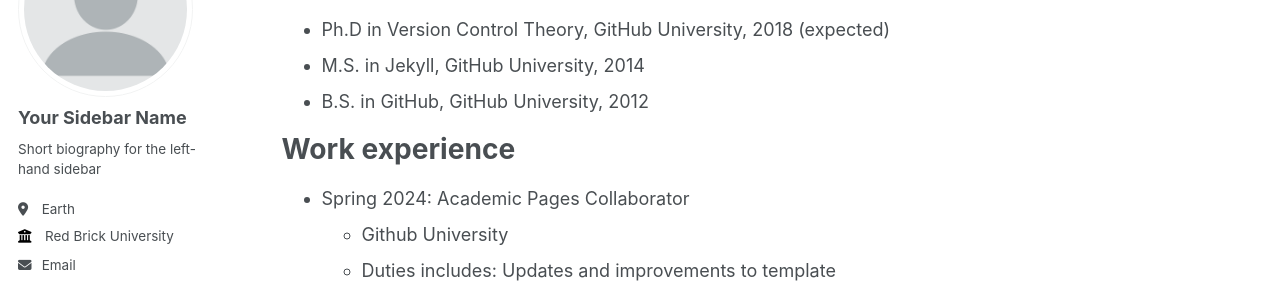
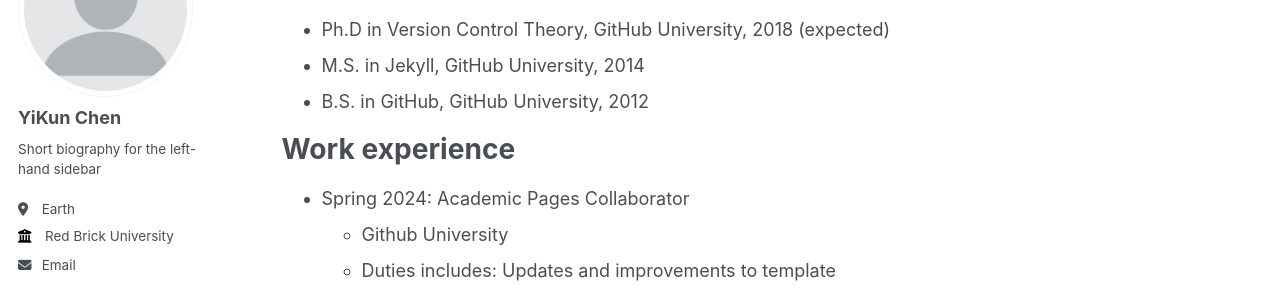
Before and after one commit to kenter1643/YikunChen, a Jekyll site: the page built from _pages/about.md, in a window 1280 px wide. Shown: the part 184-473 px from the top of the page. Built offline with Jekyll 4.4.1, drawn with Linux system fonts in a browser that asks for light colours; some web fonts are replaced.

Commit message:
Update _config.yml

```diff
--- a/_config.yml
+++ b/_config.yml
@@ -22,19 +22,19 @@ repository               : "kenter1643/YikunChen.github.io"
 author:
   # Biographic information
   avatar           : "profile.png"
-  name             : "Your Sidebar Name"
-  pronouns         : # example: "she/her"
+  name             : "YiKun Chen"
+  pronouns         : # example: "him"
   bio              : "Short biography for the left-hand sidebar"
   location         : "Earth"
   employer         : "Red Brick University"
   uri              : # URL
-  email            : "none@example.org"
+  email            : "kenter1643@163.com"
 
   # Academic websites
   arxiv            : # URL - Update with the correct link to your profile
   googlescholar    : "https://scholar.google.com/citations?user=PS_CX0AAAAAJ"
   impactstory      : # URL
-  orcid            : "http://orcid.org/yourorcidurl"
+  orcid            : "https://orcid.org/0009-0004-4550-7689"
   semantic         : # URL
   pubmed           : "https://www.ncbi.nlm.nih.gov/pubmed/?term=john+snow"
   researchgate     : # URL
```
